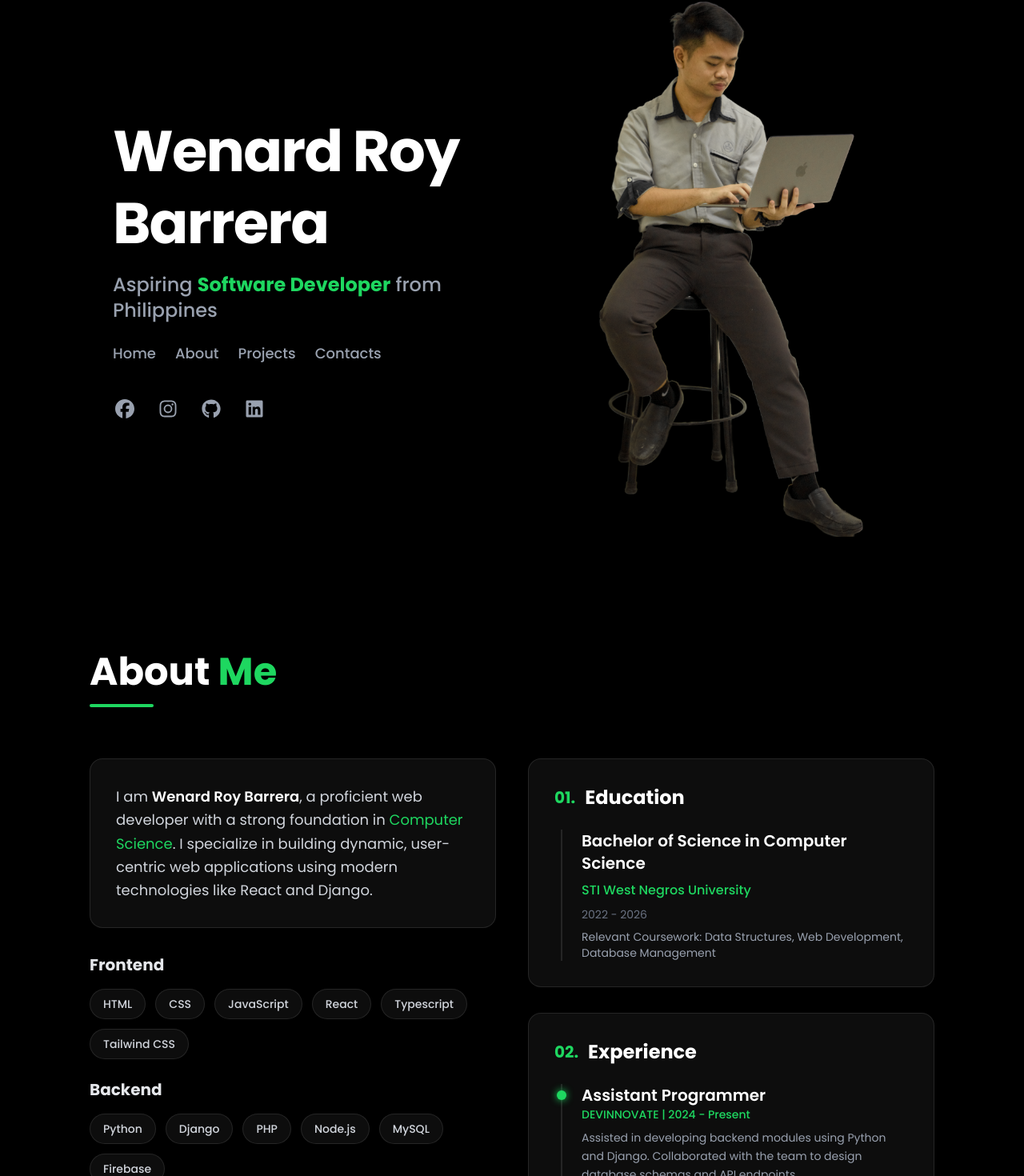
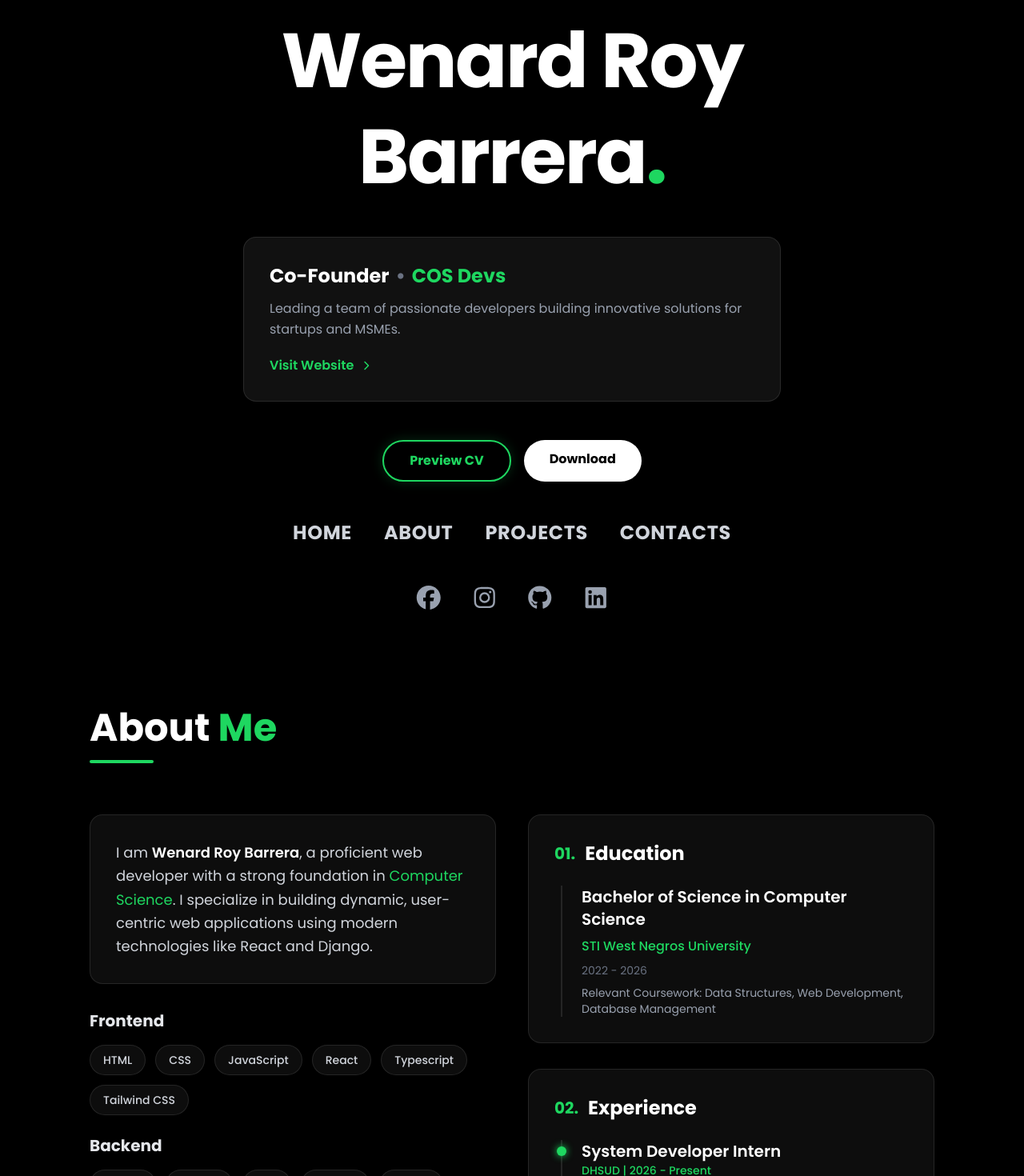
Before and after one commit to Kr1stik/Web_Portfolio, a React (Vite) app: page / in a window 1280 px wide. Shown: the part 64-1534 px from the top of the page at 80% size. Built offline with nearby package versions, Linux system fonts and the light colour scheme.

Commit message:
Updated home and added experience

```diff
--- a/src/components/sections/about.jsx
+++ b/src/components/sections/about.jsx
@@ -88,9 +88,30 @@ export const About = () => {
                                 </h3>
                                 <div className="space-y-8">
 
-                                    {/* Job 1 */}
+                                    {/* Job 1: DHSUD Internship (NEW) */}
                                     <div className="ml-2 border-l-2 border-white/10 pl-6 relative">
                                         <div className="absolute w-3 h-3 bg-[#1ed760] rounded-full -left-[7px] top-2 shadow-[0_0_10px_#1ed760]"></div>
+                                        <h4 className="text-xl font-semibold text-white">System Developer Intern</h4>
+                                        <p className="text-[#1ed760] font-medium text-sm mb-2">DHSUD | 2026 - Present</p>
+                                        <p className="text-gray-400 text-sm leading-relaxed">
+                                            Currently completing a 300-hour On-the-Job Training (OJT) internship. Focused on the development, optimization, and maintenance of internal system applications.
+                                        </p>
+                                    </div>
+
+                                    {/* Job 2: COS Devs (NEW) */}
+                                    <div className="ml-2 border-l-2 border-white/10 pl-6 relative">
+                                        <div className="absolute w-3 h-3 bg-[#1ed760] rounded-full -left-[7px] top-2 shadow-[0_0_10px_#1ed760]"></div>
+                                        <h4 className="text-xl font-semibold text-white">Part-time Developer</h4>
+                                        <p className="text-[#1ed760] font-medium text-sm mb-2">COS Devs | 2026 - Present</p>
+                                        <p className="text-gray-400 text-sm leading-relaxed">
+                                            Collaborating on web development projects, building robust backend solutions, and ensuring seamless user experiences using modern tech stacks.
+                                        </p>
+                                    </div>
+
+                                    {/* Job 3: DEVINNOVATE */}
+                                    <div className="ml-2 border-l-2 border-white/10 pl-6 relative">
+                                        {/* 👇 Removed the shadow class from this line so it no longer glows */}
+                                        <div className="absolute w-3 h-3 bg-gray-600 rounded-full -left-[7px] top-2"></div>
                                         <h4 className="text-xl font-semibold text-white">Assistant Programmer</h4>
                                         <p className="text-[#1ed760] font-medium text-sm mb-2">DEVINNOVATE | 2024 - Present</p>
                                         <p className="text-gray-400 text-sm leading-relaxed">
@@ -98,7 +119,7 @@ export const About = () => {
                                         </p>
                                     </div>
 
-                                    {/* Job 2 (Internship or Previous Role) */}
+                                    {/* Job 4: Despicable Me */}
                                     <div className="ml-2 border-l-2 border-white/10 pl-6 relative">
                                         <div className="absolute w-3 h-3 bg-gray-600 rounded-full -left-[7px] top-2"></div>
                                         <h4 className="text-xl font-semibold text-white">Lead A Group</h4>
@@ -108,6 +129,7 @@ export const About = () => {
                                         </p>
                                     </div>
 
+                                    {/* Job 5: Light Triad */}
                                     <div className="ml-2 border-l-2 border-white/10 pl-6 relative">
                                         <div className="absolute w-3 h-3 bg-gray-600 rounded-full -left-[7px] top-2"></div>
                                         <h4 className="text-xl font-semibold text-white">UI/UX</h4>
--- a/src/components/sections/home.jsx
+++ b/src/components/sections/home.jsx
@@ -1,31 +1,71 @@
-import { useState } from "react"; // 1. Import useState
+import { useState } from "react";
 import { ReviewOnScroll } from "../ReviewOnScroll";
 import { FontAwesomeIcon } from "@fortawesome/react-fontawesome";
 import { faFacebook, faInstagram, faGithub, faLinkedin } from "@fortawesome/free-brands-svg-icons";
-import pfpImg from "../../assets/pfp.png";
+import { faDownload, faTimes, faChevronRight } from "@fortawesome/free-solid-svg-icons";
+import resumePDF from "../../assets/Barrera_Resume.pdf";
+// 👈 Removed the image import
 
 export const Home = ({ setActiveSection }) => {
-  // 2. State to track if the image is flipped
-  const [isFlipped, setIsFlipped] = useState(false);
-
+  const [showModal, setShowModal] = useState(false);
   const navItems = ["Home", "About", "Projects", "Contacts"];
 
   return (
     <section id="home" className="min-h-screen flex items-center justify-center relative bg-black overflow-hidden">
       <ReviewOnScroll>
-        <div className="container mx-auto px-6 md:px-12 flex flex-col-reverse md:flex-row items-center justify-between gap-10 md:gap-0">
+        <div className="container mx-auto px-6 md:px-12 flex flex-col items-center justify-center text-center z-10 w-full max-w-4xl pt-20 pb-10">
 
-          {/* LEFT SIDE: TEXT */}
-          <div className="md:w-1/2 z-10 text-center md:text-left mt-10 md:mt-0">
-            <h1 className="text-5xl md:text-7xl font-bold text-white mb-4 tracking-tight leading-tight">
-              Wenard Roy <br /> Barrera
+          {/* Main Name */}
+          <h1 className="text-5xl md:text-7xl lg:text-8xl font-bold text-white mb-10 tracking-tight leading-tight">
+            Wenard Roy Barrera<span className="text-[#1ed760]">.</span>
           </h1>
 
-            <p className="text-xl md:text-2xl text-gray-400 mb-6 font-medium">
-              Aspiring <span className="text-[#1ed760] font-bold">Software Developer</span> from Philippines
+          {/* 👇 UPDATED: Text-Only Co-Founder Card UI 👇 */}
+          <div className="flex flex-col text-center sm:text-left p-6 md:p-8 rounded-2xl bg-[#111] border border-white/10 hover:border-[#1ed760]/30 transition-all duration-300 w-full max-w-2xl mx-auto mb-12 shadow-lg">
+
+            <h3 className="text-xl md:text-2xl font-bold text-white flex flex-col sm:flex-row flex-wrap items-center justify-center sm:justify-start gap-2">
+              Co-Founder
+              <span className="text-gray-500 hidden sm:inline">•</span>
+              <span className="text-[#1ed760]">COS Devs</span>
+            </h3>
+
+            <p className="text-gray-400 text-sm md:text-base mt-3 mb-5 leading-relaxed">
+              Leading a team of passionate developers building innovative solutions for startups and MSMEs.
             </p>
 
-            <div className="flex justify-center md:justify-start space-x-6 mb-10">
+            <a
+              href="https://cosedevs.com"
+              target="_blank"
+              rel="noopener noreferrer"
+              className="text-[#1ed760] text-sm md:text-base font-semibold hover:text-white transition-colors flex items-center justify-center sm:justify-start gap-2 group w-max mx-auto sm:mx-0"
+            >
+              Visit Website
+              <FontAwesomeIcon icon={faChevronRight} className="text-xs group-hover:translate-x-1 transition-transform" />
+            </a>
+
+          </div>
+          {/* 👆 END: Text-Only Co-Founder Card UI 👆 */}
+
+          {/* CV Buttons: Preview & Download */}
+          <div className="flex flex-wrap justify-center gap-4 mb-12">
+            <button
+              onClick={() => setShowModal(true)}
+              className="px-8 py-3 border-2 border-[#1ed760] text-[#1ed760] font-bold rounded-full hover:bg-[#1ed760] hover:text-black transition-all duration-300 shadow-[0_0_15px_rgba(30,215,96,0.2)] hover:shadow-[0_0_25px_rgba(30,215,96,0.6)]"
+            >
+              Preview CV
+            </button>
+
+            <a
+              href={resumePDF}
+              download="Wenard_Barrera_Resume.pdf"
+              className="px-8 py-3 bg-white text-black font-bold rounded-full hover:bg-gray-200 transition-all duration-300"
+            >
+              Download
+            </a>
+          </div>
+
+          {/* Navigation */}
+          <div className="flex flex-wrap justify-center gap-6 md:gap-10 mb-12">
             {navItems.map((item) => (
               <a
                 key={item}
@@ -36,42 +76,78 @@ export const Home = ({ setActiveSection }) => {
                   section?.scrollIntoView({ behavior: "smooth" });
                   setActiveSection(item.toLowerCase());
                 }}
-                        className="text-gray-400 hover:text-white transition-colors text-lg font-medium relative group"
+                className="text-gray-300 hover:text-[#1ed760] transition-colors text-xl md:text-2xl font-bold uppercase tracking-wide relative group"
               >
                 {item}
-                        <span className="absolute -left-3 top-1/2 -translate-y-1/2 w-1.5 h-1.5 bg-[#1ed760] rounded-full opacity-0 group-hover:opacity-100 transition-opacity"></span>
+                <span className="absolute -left-4 top-1/2 -translate-y-1/2 w-2 h-2 bg-[#1ed760] rounded-full opacity-0 group-hover:opacity-100 transition-opacity"></span>
               </a>
             ))}
           </div>
 
-            <div className="flex justify-center md:justify-start space-x-6 text-gray-400">
-               <a href="https://www.facebook.com/Kr1stik" className="hover:text-[#1ed760] transition text-2xl"><FontAwesomeIcon icon={faFacebook} /></a>
-               <a href="https://www.instagram.com/kr1stikk?igsh=bWQwMm9uaTF1c2Nt" className="hover:text-[#1ed760] transition text-2xl"><FontAwesomeIcon icon={faInstagram} /></a>
-               <a href="https://github.com/Kr1stik" className="hover:text-[#1ed760] transition text-2xl"><FontAwesomeIcon icon={faGithub} /></a>
-               <a href="https://www.linkedin.com/in/wenard-roy-barrera-570171290/" className="hover:text-[#1ed760] transition text-2xl"><FontAwesomeIcon icon={faLinkedin} /></a>
-            </div>
-          </div>
-
-          {/* RIGHT SIDE: IMAGE */}
-          <div className="md:w-1/2 flex justify-center md:justify-end relative">
-            <div className="w-[300px] md:w-[450px] relative z-10">
-                <img
-                  src={pfpImg}
-                  alt="Wenard Roy Barrera"
-                  // 3. Add onClick handler
-                  onClick={() => setIsFlipped(!isFlipped)}
-                  // 4. Update className to include transform logic
-                  className={`
-                    w-full h-auto object-contain
-                    transition-all duration-700 ease-in-out drop-shadow-2xl cursor-pointer
-                    ${isFlipped ? "scale-x-[-1]" : ""}
-                  `}
-                />
-            </div>
+          {/* Social Icons */}
+          <div className="flex justify-center space-x-8 text-gray-400">
+            <a href="https://www.facebook.com/Kr1stik" target="_blank" rel="noreferrer" className="hover:text-[#1ed760] transition hover:-translate-y-1 text-3xl">
+              <FontAwesomeIcon icon={faFacebook} />
+            </a>
+            <a href="https://www.instagram.com/kr1stikk?igsh=bWQwMm9uaTF1c2Nt" target="_blank" rel="noreferrer" className="hover:text-[#1ed760] transition hover:-translate-y-1 text-3xl">
+              <FontAwesomeIcon icon={faInstagram} />
+            </a>
+            <a href="https://github.com/Kr1stik" target="_blank" rel="noreferrer" className="hover:text-[#1ed760] transition hover:-translate-y-1 text-3xl">
+              <FontAwesomeIcon icon={faGithub} />
+            </a>
+            <a href="https://www.linkedin.com/in/wenard-roy-barrera-570171290/" target="_blank" rel="noreferrer" className="hover:text-[#1ed760] transition hover:-translate-y-1 text-3xl">
+              <FontAwesomeIcon icon={faLinkedin} />
+            </a>
           </div>
 
         </div>
       </ReviewOnScroll>
+
+      {/* THE PDF MODAL */}
+      {showModal && (
+        <div
+          className="fixed inset-0 z-[100] flex items-center justify-center bg-black/80 backdrop-blur-md p-4 md:p-8"
+          onClick={() => setShowModal(false)}
+        >
+          <div
+            className="bg-[#111] border border-white/10 rounded-2xl w-full max-w-5xl h-[85vh] flex flex-col shadow-2xl overflow-hidden"
+            onClick={(e) => e.stopPropagation()}
+          >
+            {/* Modal Header */}
+            <div className="flex items-center justify-between px-6 py-4 border-b border-white/10 bg-[#181818]">
+              <h3 className="text-xl font-bold text-white">Curriculum Vitae</h3>
+
+              <div className="flex items-center gap-4">
+                <a
+                  href={resumePDF}
+                  download="Wenard_Barrera_Resume.pdf"
+                  className="px-4 py-2 bg-[#1ed760]/10 text-[#1ed760] border border-[#1ed760]/30 font-semibold rounded-lg hover:bg-[#1ed760] hover:text-black transition-all flex items-center gap-2"
+                >
+                  <FontAwesomeIcon icon={faDownload} />
+                  <span className="hidden sm:inline">Download</span>
+                </a>
+
+                <button
+                  onClick={() => setShowModal(false)}
+                  className="text-gray-400 hover:text-white transition-colors w-10 h-10 flex items-center justify-center rounded-full hover:bg-white/10"
+                >
+                  <FontAwesomeIcon icon={faTimes} className="text-xl" />
+                </button>
+              </div>
+            </div>
+
+            {/* Modal Body */}
+            <div className="flex-grow w-full h-full bg-[#181818]">
+              <iframe
+                src={`${resumePDF}#view=FitH`}
+                className="w-full h-full border-none rounded-b-2xl"
+                title="Resume PDF"
+              />
+            </div>
+          </div>
+        </div>
+      )}
+
     </section>
   );
 };
```
Also changed, not shown: 1 other file (tests, documents, lock files or other folders). Lines whose indentation alone changed are shown as unchanged.
